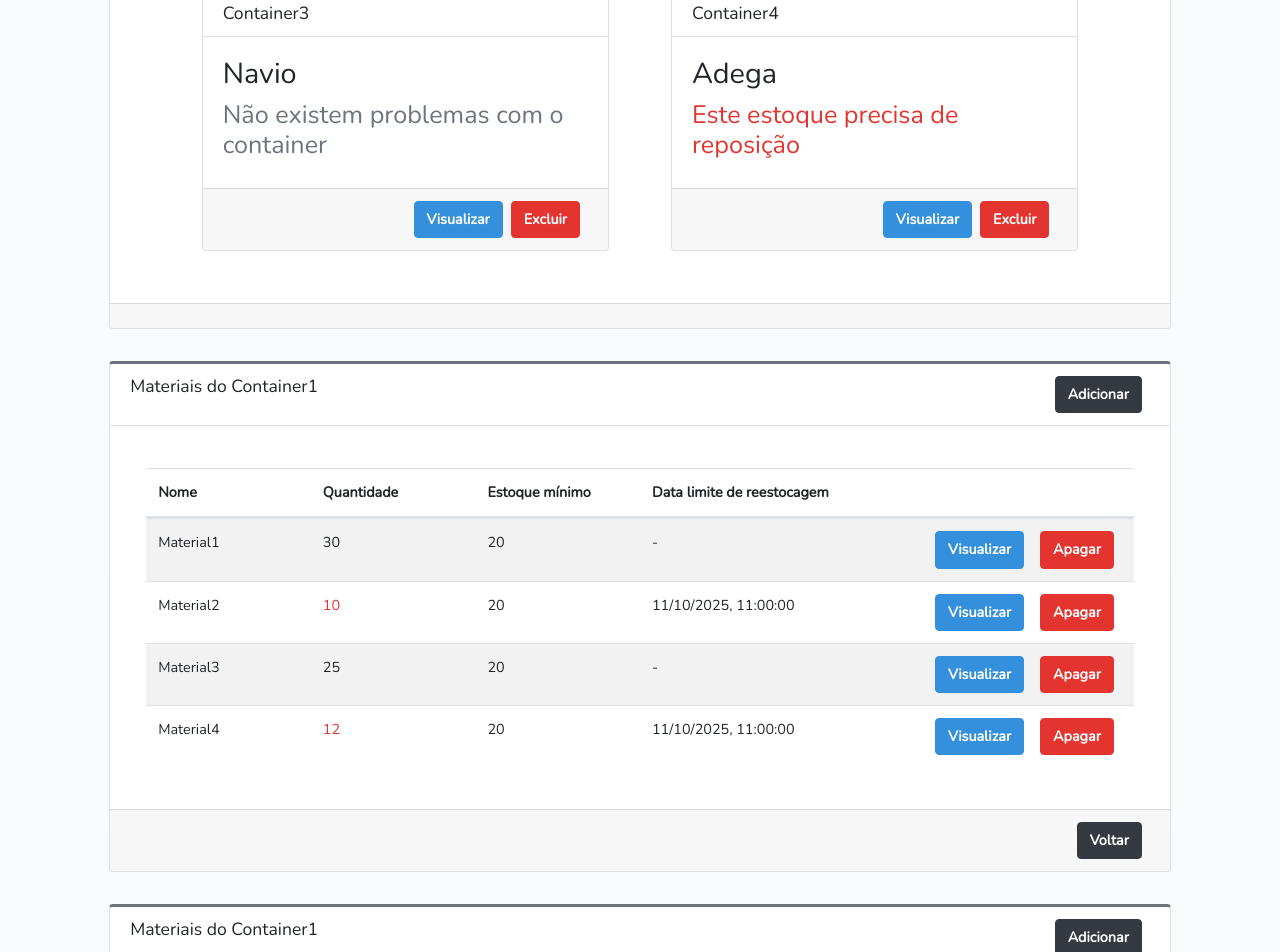
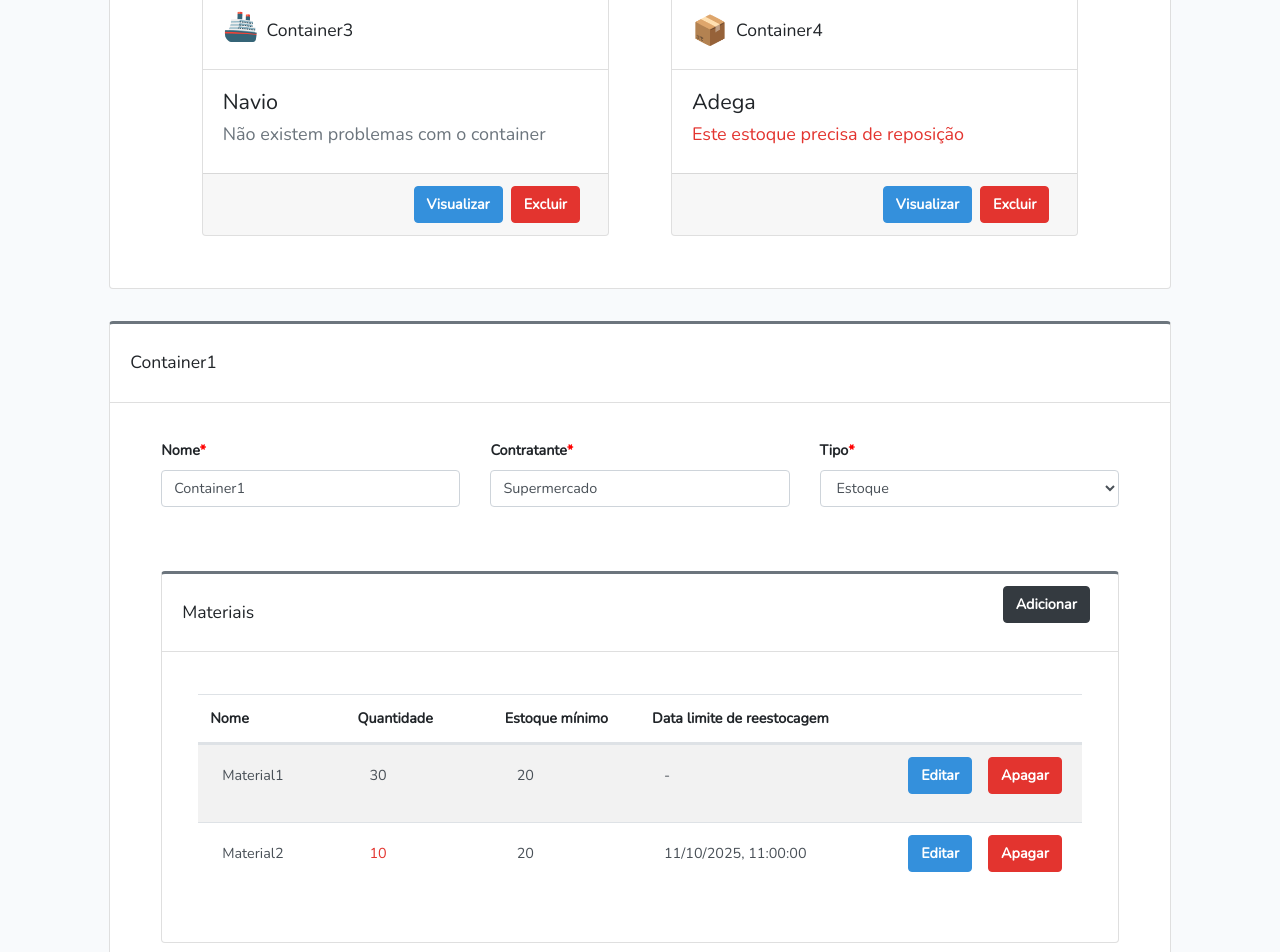
Before and after one commit to ufjf-dcc207/ufjf-dcc207-2025-3-a-sem2-container2, a React (Vite) app: page / in a window 1280 px wide. Shown: the part 440-1392 px from the top of the page. Built offline with nearby package versions, Linux system fonts and the light colour scheme.

Commit message:
:tada: refatorando, colocando materiais dentro de containeres, adicionando form de container/material

```diff
--- a/container_data.json
+++ b/container_data.json
@@ -5,25 +5,73 @@
             "title": "Container1",
             "type": "stock",
             "info": "Supermercado",
-            "alert": false
+            "alert": false,
+            "materials": [
+                {
+                    "title": "Material1",
+                    "amount": 30,
+                    "minimumStock": 20
+                },
+                {
+                    "title": "Material2",
+                    "amount": 10,
+                    "minimumStock": 20,
+                    "limitDate": "2025-10-11T08:00:00-03:00"
+                }
+            ]
         },
         {
             "title": "Container2",
             "type": "transport",
             "info": "Amazon",
-            "alert": true
+            "alert": true,
+            "materials": [
+                {
+                    "title": "Material1",
+                    "amount": 30
+                },
+                {
+                    "title": "Material2",
+                    "amount": 10,
+                    "limitDate": "2025-10-11T08:00:00-03:00"
+                }
+            ]
         },
         {
             "title": "Container3",
             "type": "transport",
             "info": "Navio",
-            "alert": false
+            "alert": false,
+            "materials": [
+                {
+                    "title": "Material3",
+                    "amount": 25
+                },
+                {
+                    "title": "Material4",
+                    "amount": 12,
+                    "limitDate": "2025-10-11T08:00:00-03:00"
+                }
+            ]
         },
         {
             "title": "Container4",
             "type": "stock",
             "info": "Adega",
-            "alert": true
+            "alert": true,
+            "materials": [
+                {
+                    "title": "Material3",
+                    "amount": 25,
+                    "minimumStock": 20
+                },
+                {
+                    "title": "Material4",
+                    "amount": 12,
+                    "minimumStock": 20,
+                    "limitDate": "2025-10-11T08:00:00-03:00"
+                }
+            ]
         }
     ]
 }
--- a/src/App.tsx
+++ b/src/App.tsx
@@ -1,20 +1,16 @@
 import './App.css'
 import container_json from '../container_data.json'
-import stock_json from '../stock_material_data.json'
-import transport_json from '../transport_material_data.json'
 import { type ContainerBoardType, ContainerBoard } from './ContainerBoard';
-import { type ContainerMaterialBoardType, ContainerMaterialBoard } from './ContainerMaterialsBoard';
+import { ContainerForm } from './ContainerForm';
 
 const container_data = container_json as ContainerBoardType;
-const stock_material_data = stock_json as ContainerMaterialBoardType;
-const transport_material_data = transport_json as ContainerMaterialBoardType;
 
 function App() {
   return (
     <div>
       <ContainerBoard containerBoard={container_data}></ContainerBoard>
-      <ContainerMaterialBoard containerMaterialBoard={stock_material_data} tableHeaders={["Nome", "Quantidade", "Estoque mínimo", "Data limite de reestocagem"]}></ContainerMaterialBoard>
-      <ContainerMaterialBoard containerMaterialBoard={transport_material_data} tableHeaders={["Nome", "Quantidade", "Previsão de entrega"]}></ContainerMaterialBoard>
+      <ContainerForm container={container_data.containers[0]}></ContainerForm>
+      <ContainerForm container={container_data.containers[1]}></ContainerForm>
     </div>
   );
 }
--- a/src/Card.tsx
+++ b/src/Card.tsx
@@ -1,15 +1,13 @@
 type Card = {
   containerCard: boolean
-  containerType?: string
+  customStyle?: string
   children?: React.ReactNode
 }
 
-export function Card({ containerCard, containerType, children }: Card) {
+export function Card({ containerCard, customStyle, children }: Card) {
   return (
-    <div className={containerCard ? "m-3 col-5" : "col-md-10 offset-md-1 col-12 mt-3"}>
-      <div className={`card card-outline ${!containerCard ? "card-secondary" : ""}
-        ${containerType !== null && containerType === "stock" ? "card-primary" : ""}
-        ${containerType !== null && containerType === "transport" ? "card-success" : ""}`}>
+    <div className={customStyle ? customStyle : containerCard ? "m-3 col-5" : "col-md-10 offset-md-1 col-12 mt-3"}>
+      <div className="card card-outline card-secondary">
         {children}
       </div>
     </div>
--- a/src/CardHeader.tsx
+++ b/src/CardHeader.tsx
@@ -6,8 +6,8 @@ type CardHeaderProps = {
 export function CardHeader({title, children} : CardHeaderProps) {
     return (
         <div className="card-header">
-            <h3 className="card-title title-form">{title}</h3>
             {children}
+            <h3 className="card-title title-form my-3">{title}</h3>
         </div>
     );
 }
--- a/src/Container.tsx
+++ b/src/Container.tsx
@@ -3,12 +3,14 @@ import { Card } from "./Card.tsx"
 import { CardBody } from "./CardBody.tsx"
 import { CardFooter } from "./CardFooter.tsx"
 import { CardHeader } from "./CardHeader.tsx"
+import type { MaterialType } from "./Material.tsx"
 
 export type ContainerType = {
   title: string,
   type: string,
   info: string,
   alert: boolean
+  materials?: Array<MaterialType>
 }
 
 type ContainerProps = {
@@ -17,17 +19,20 @@ type ContainerProps = {
 
 export function Container({ container }: ContainerProps) {
   return (
-    <Card containerCard={true} containerType={container.type}>
-      <CardHeader title={container.title}></CardHeader>
+    <Card containerCard={true}>
+      <CardHeader title={container.title}>
+        {container.type === 'stock' && <span className="float-left fa-2x mr-2 mt-1">📦</span>}
+        {container.type === 'transport' && <span className="float-left fa-2x mr-2">🚢</span>}
+      </CardHeader>
 
       <CardBody>
-        <h2>
+        <h4>
           {container.info}
-        </h2>
-        <h3 className={container.alert ? "text-danger" : "text-secondary"}>
+        </h4>
+        <h5 className={container.alert ? "text-danger" : "text-secondary"}>
           {container.alert && container.type == 'transport' ? "A entrega está atrasada" :
             container.alert && container.type == 'stock' ? "Este estoque precisa de reposição" : "Não existem problemas com o container"}
-        </h3>
+        </h5>
       </CardBody>
 
       <CardFooter>
--- a/src/ContainerBoard.tsx
+++ b/src/ContainerBoard.tsx
@@ -2,7 +2,6 @@ import { CardHeader } from "./CardHeader.tsx"
 import { Card } from "./Card.tsx"
 import type { ContainerType } from "./Container.tsx"
 import { Container } from "./Container.tsx"
-import { CardFooter } from "./CardFooter.tsx"
 import { Button } from "./Button.tsx"
 import { CardBody } from "./CardBody.tsx"
 
@@ -27,7 +26,6 @@ export function ContainerBoard({ containerBoard }: ContainerBoardProps) {
               return <Container key={container.title} container={container}/>
           })}
         </CardBody>
-        <CardFooter></CardFooter>
       </Card>
     </div>
   );
--- /dev/null
+++ b/src/ContainerForm.tsx
@@ -0,0 +1,40 @@
+import { Button } from "./Button.tsx"
+import { Card } from "./Card.tsx"
+import { CardBody } from "./CardBody.tsx"
+import { CardFooter } from "./CardFooter.tsx"
+import { CardHeader } from "./CardHeader.tsx"
+import type { ContainerType } from "./Container.tsx"
+import { ContainerMaterialBoard } from "./ContainerMaterialsBoard.tsx"
+import { CustomInput } from "./CustomInput.tsx"
+
+type ContainerFormType = {
+    container?: ContainerType
+}
+
+export function ContainerForm({ container } : ContainerFormType) {
+    return (
+        <div className='row'>
+            <Card containerCard={false}>
+                <CardHeader title={container?.title ? container.title : "Novo container"}></CardHeader>
+                <CardBody customStyle="row d-flex justify-content-center m-3">
+                    <CustomInput customLabel={"Nome"} setValue={container?.title} isSelect={false} type="text" divCustomStyle="col-4"></CustomInput>
+                    <CustomInput customLabel={"Contratante"} setValue={container?.info} isSelect={false} type="text" divCustomStyle="col-4"></CustomInput>
+                    <CustomInput customLabel={"Tipo"} setValue={container?.type} isSelect={true} divCustomStyle="col-4" type="select" options={
+                        [
+                            {optionLabel: "Estoque", optionValue: "stock"}, {optionLabel: "Transporte", optionValue: "transport"}
+                        ]
+                    }/>
+                    <ContainerMaterialBoard materials={container?.materials}
+                        tableHeaders={container?.type === "stock" ? ["Nome", "Quantidade", "Estoque mínimo", "Data limite de reestocagem"] :
+                            ["Nome", "Quantidade", "Data de entrega"]
+                        }>
+                    </ContainerMaterialBoard>
+                </CardBody>
+                <CardFooter>
+                    <Button button={{url: "/", type: "link", buttonName: "Salvar", customStyle: "btn btn-primary icone-add-table"}} ></Button>
+                    <Button button={{url: "/", type: "link", buttonName: "Voltar", customStyle: "btn btn-dark icone-add-table"}} ></Button>
+                </CardFooter>
+            </Card>
+        </div>
+    )
+}
--- a/src/ContainerMaterialsBoard.tsx
+++ b/src/ContainerMaterialsBoard.tsx
@@ -2,39 +2,28 @@ import { CardHeader } from "./CardHeader.tsx"
 import { Card } from "./Card.tsx"
 import type { MaterialType } from "./Material.tsx"
 import { Material } from "./Material.tsx"
-import { CardFooter } from "./CardFooter.tsx"
 import { Button } from "./Button.tsx"
 import { Table } from "./Table.tsx"
 import { CardBody } from "./CardBody.tsx"
 
-export type ContainerMaterialBoardType = {
-  title: string,
-  materials: Array<MaterialType>
-}
-
 type ContainerMaterialBoardProps = {
-  containerMaterialBoard: ContainerMaterialBoardType
+  materials?: Array<MaterialType>
   tableHeaders: Array<string>
 }
 
-export function ContainerMaterialBoard({ containerMaterialBoard, tableHeaders }: ContainerMaterialBoardProps) {
+export function ContainerMaterialBoard({ materials, tableHeaders }: ContainerMaterialBoardProps) {
   return (
-    <div className='row'>
-      <Card containerCard={false}>
-        <CardHeader title={containerMaterialBoard.title}>
+    <Card containerCard={false} customStyle="col-12 mt-5">
+      <CardHeader title="Materiais">
         <Button button={{url: "/", type: "link", buttonName: "Adicionar", customStyle: "btn btn-dark icone-add-table"}} ></Button>
       </CardHeader>
-        <CardBody customStyle="row d-flex justify-content-center m-3">
+      <CardBody customStyle="d-flex justify-content-center m-3">
         <Table table={{ headers: tableHeaders, hasActions: true }}>
-            {containerMaterialBoard.materials.map((material) => {
+          {materials ? materials.map((material) => {
               return <Material key={material.title} material={material}/>
-            })}
+          }) : ""}
         </Table>
       </CardBody>
-        <CardFooter>
-          <Button button={{url: "/", type: "link", buttonName: "Voltar", customStyle: "btn btn-dark icone-add-table"}} ></Button>
-        </CardFooter>
     </Card>
-    </div>
   );
 }
--- /dev/null
+++ b/src/CustomInput.tsx
@@ -0,0 +1,29 @@
+type OptionType = {
+    optionLabel: string
+    optionValue: string
+}
+
+type InputProps = {
+    customLabel?: string
+    setValue?: string | number
+    isSelect: boolean
+    type: string
+    options?: Array<OptionType>
+    divCustomStyle?: string
+    inputCustomStyle?: string
+}
+
+export function CustomInput({ customLabel, setValue, isSelect, type, options, divCustomStyle, inputCustomStyle} : InputProps) {
+    return (
+        <div className={`form-group ${divCustomStyle}`}>
+            {customLabel && <label className="required">{customLabel}</label>}
+            {!isSelect ? <input type={type} className={`form-control ${inputCustomStyle}`} value={setValue}/> :
+                <select className="form-control" value={setValue}>
+                    {options?.map((option) => {
+                        return <option value={option.optionValue}>{option.optionLabel}</option>
+                    })}
+                </select>
+            }
+        </div>
+    )
+}
--- a/src/Material.tsx
+++ b/src/Material.tsx
@@ -1,4 +1,5 @@
 import { Button } from "./Button";
+import { CustomInput } from "./CustomInput";
 
 export type MaterialType = {
   title: string,
@@ -14,14 +15,29 @@ type MaterialProps = {
 export function Material({ material }: MaterialProps) {
   return (
     <tr>
-        <td className={material.minimumStock ? "col-2" : "col-3"}>{material.title}</td>
-        {!material.minimumStock ? <td className="col-3">{material.amount}</td> : <td className={`col-2 ${material.amount < material.minimumStock ? 'text-danger' : ''}`}>{material.amount}</td>}
-        {material.minimumStock && <td className="col-2 justify-content-center">{material.minimumStock}</td>}
-        <td className="col-3">{material.limitDate ? new Date(material.limitDate).toLocaleString('pt-BR') : "-"}</td>
+        <td className={material.minimumStock ? "col-2" : "col-3"}>
+          <input type="text" className="form-control bg-transparent border-0" value={material.title} />
+        </td>
+        {!material.minimumStock ?
+          <td className="col-3">
+            <CustomInput isSelect={false} type={"number"} inputCustomStyle="bg-transparent border-0" setValue={material.amount}></CustomInput>
+          </td> :
+          <td className="col-2">
+            <CustomInput isSelect={false} type={"number"} inputCustomStyle={`bg-transparent border-0 ${material.amount < material.minimumStock ? 'text-danger' : ''}`} setValue={material.amount}></CustomInput>
+          </td>
+        }
+        {material.minimumStock &&
+          <td className="col-2 justify-content-center">
+            <CustomInput isSelect={false} type={"number"} inputCustomStyle="bg-transparent border-0" setValue={material.minimumStock}></CustomInput>
+          </td>
+        }
+        <td className="col-3">
+          <CustomInput isSelect={false} type={"text"} inputCustomStyle="bg-transparent border-0" setValue={material.limitDate ? new Date(material.limitDate).toLocaleString('pt-BR') : "-"}></CustomInput>
+        </td>
         <td>
             <div>
               <Button button={{url: "/", type: "link", buttonName: "Apagar", customStyle: "ml-2 btn btn-danger float-right"}}></Button>
-              <Button button={{url: "/", type: "link", buttonName: "Visualizar", customStyle: "btn btn-primary float-right"}}></Button>
+              <Button button={{url: "/", type: "link", buttonName: "Editar", customStyle: "btn btn-primary float-right"}}></Button>
             </div>
         </td>
     </tr>
--- a/stock_material_data.json
+++ /dev/null
@@ -1,27 +0,0 @@
-{
-    "title": "Materiais do Container1",
-    "materials": [
-        {
-            "title": "Material1",
-            "amount": 30,
-            "minimumStock": 20
-        },
-        {
-            "title": "Material2",
-            "amount": 10,
-            "minimumStock": 20,
-            "limitDate": "2025-10-11T08:00:00-03:00"
-        },
-        {
-            "title": "Material3",
-            "amount": 25,
-            "minimumStock": 20
-        },
-        {
-            "title": "Material4",
-            "amount": 12,
-            "minimumStock": 20,
-            "limitDate": "2025-10-11T08:00:00-03:00"
-        }
-    ]
-}
--- a/transport_material_data.json
+++ /dev/null
@@ -1,23 +0,0 @@
-{
-    "title": "Materiais do Container1",
-    "materials": [
-        {
-            "title": "Material1",
-            "amount": 30
-        },
-        {
-            "title": "Material2",
-            "amount": 10,
-            "limitDate": "2025-10-11T08:00:00-03:00"
-        },
-        {
-            "title": "Material3",
-            "amount": 25
-        },
-        {
-            "title": "Material4",
-            "amount": 12,
-            "limitDate": "2025-10-11T08:00:00-03:00"
-        }
-    ]
-}
```
Lines whose indentation alone changed are shown as unchanged.
